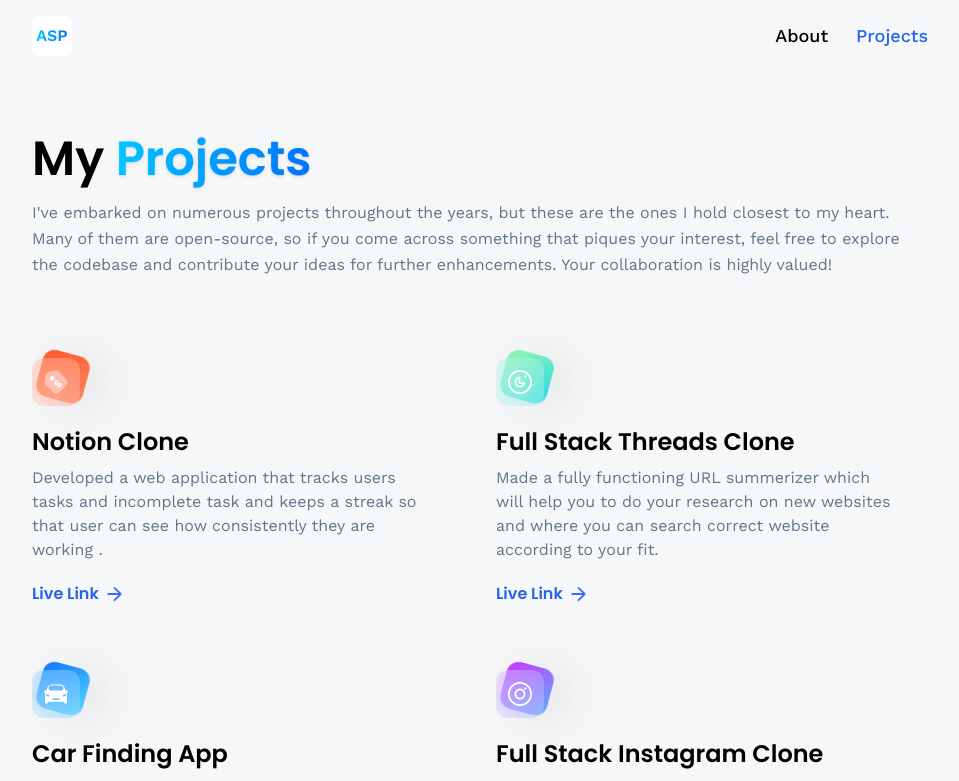
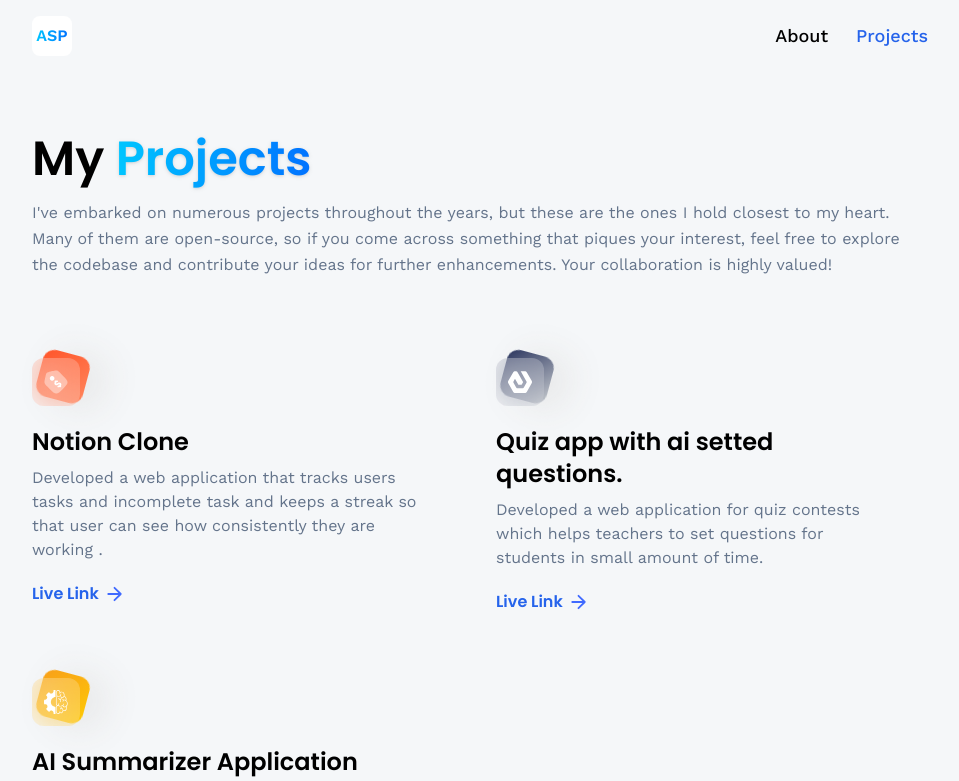
Before and after one commit to Akhilesh-pujar/Updated_Portfolio, a React (Vite) app in the folder 3D_portfolio-main/: page /projects in a window 1280 px wide. Shown: the top 781 px of the page, without its empty margins (160-1119 px from the left). Built offline with nearby package versions, Linux system fonts and the light colour scheme; no server answers.

Commit message:
project-update

```diff
--- a/3D_portfolio-main/src/constants/index.js
+++ b/3D_portfolio-main/src/constants/index.js
@@ -156,7 +156,7 @@ export const experiences = [
         company_name: "Simmi Foundation",
         icon: internimg,
         iconBg: "#a2d2ff",
-        date: "Jan 2023 - Present",
+        date: "Jan 2023 - july2023",
         points: [
             "Developing and maintaining web applications using React.js and other related technologies.",
             "Collaborating with cross-functional teams including designers, product managers, and other developers to create high-quality products.",
@@ -190,41 +190,22 @@ export const projects = [
         theme: 'btn-back-red',
         name: 'Notion Clone',
         description: 'Developed a web application that tracks users tasks and incomplete task and keeps a streak so that user can see how consistently they are working .',
-        link: 'https://github.com/Akhilesh-pujar/Notion-clone',
+        link: 'https://tasktaking.vercel.app/',
     },
-    {
-        iconUrl: threads,
-        theme: 'btn-back-green',
-        name: 'Full Stack Threads Clone',
-        description: 'Made a fully functioning URL summerizer which will help you to do your research on new websites and where you can search correct website according to your fit.',
-        link: 'https://github.com/Akhilesh-pujar/Article--summerizer-using-Open-ai-gpt4',
-    },
-    {
-        iconUrl: car,
-        theme: 'btn-back-blue',
-        name: 'Car Finding App',
-        description: 'Designed and built a mobile app for finding and comparing cars on the market, streamlining the car-buying process.',
-        link: 'https://github.com/Akhilesh-pujar/Article--summerizer-using-Open-ai-gpt4',
-    },
-    {
-        iconUrl: snapgram,
-        theme: 'btn-back-pink',
-        name: 'Full Stack Instagram Clone',
-        description: 'Built a complete clone of Instagram, allowing users to share photos and connect with friends in a familiar social media environment.',
-        link: 'https://github.com/Akhilesh-pujar/Article--summerizer-using-Open-ai-gpt4',
-    },
+
+
     {
         iconUrl: estate,
         theme: 'btn-back-black',
-        name: 'Real-Estate Application',
-        description: 'Developed a web application for real estate listings, facilitating property searches and connecting buyers with sellers.',
-        link: 'https://github.com/Akhilesh-pujar/Article--summerizer-using-Open-ai-gpt4',
+        name: 'Quiz app with ai setted questions.',
+        description: 'Developed a web application for quiz contests which helps teachers to set questions for students in small amount of time.',
+        link: 'https://github.com/Akhilesh-pujar/quiz-app-with-ai-set-questions',
     },
     {
         iconUrl: summiz,
         theme: 'btn-back-yellow',
         name: 'AI Summarizer Application',
         description: 'App that leverages AI to automatically generate concise & informative summaries from lengthy text content, or blogs.',
-        link: 'https://github.com/Akhilesh-pujar/Article--summerizer-using-Open-ai-gpt4',
+        link: 'https://article-summerizer-using-open-ai-gpt4.vercel.app/',
     }
 ];
```
